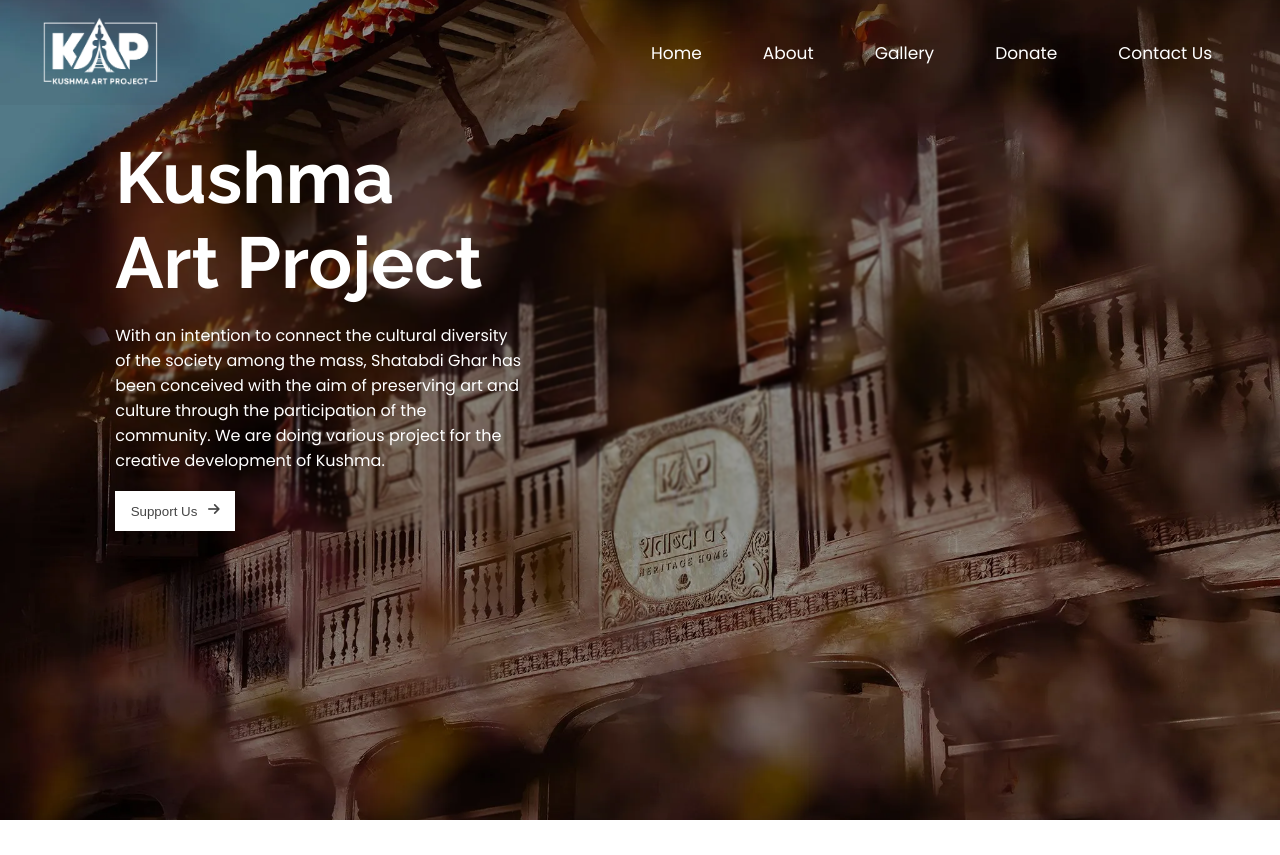
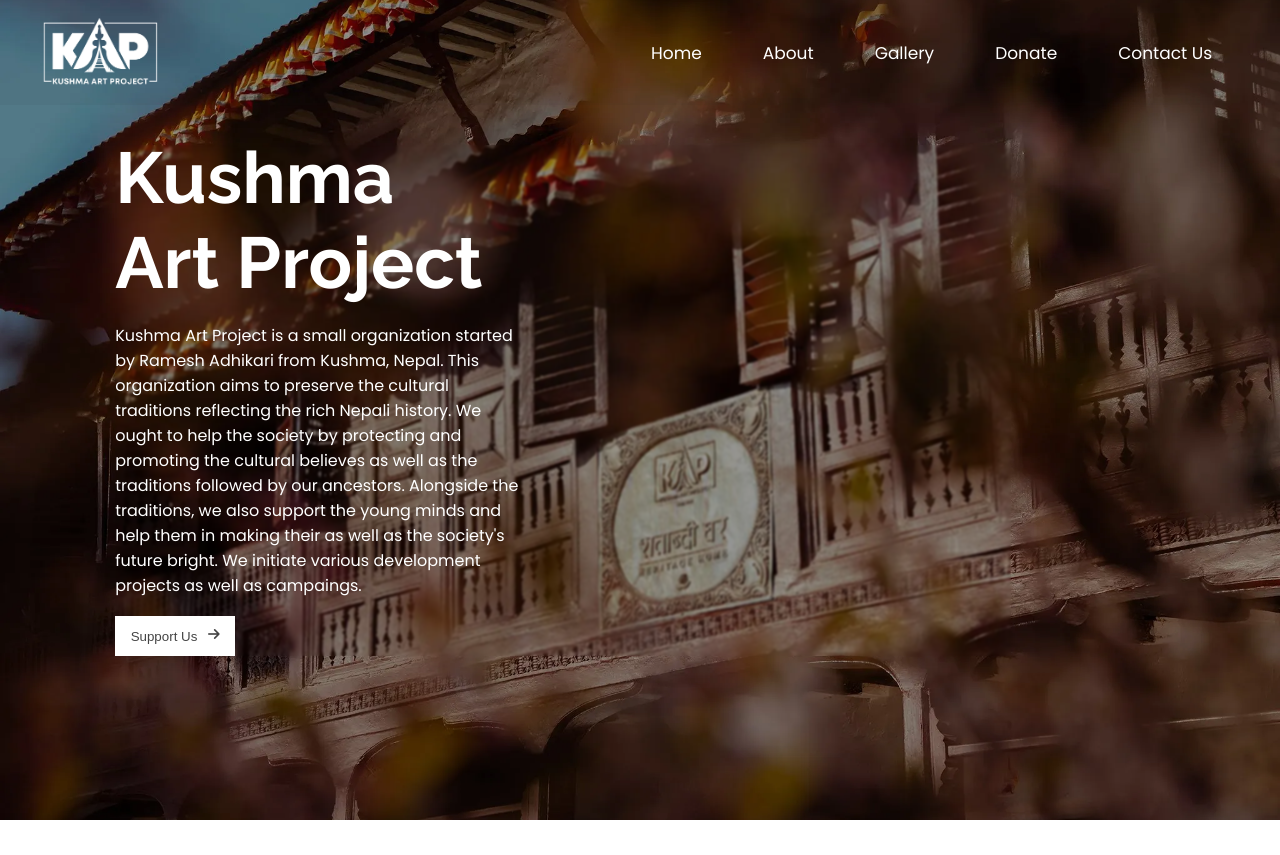
Before and after one commit to zenith-001/Satabdi-Ghar, a PHP site: page / in a window 1280 px wide. Shown: the top 855 px of the page. Run offline with PHP 8.4, Linux system fonts and the light colour scheme; data that the repository does not hold is empty; some libraries are stand-ins or nearby versions.

Commit message:
updated content

```diff
--- a/index.php
+++ b/index.php
@@ -53,10 +53,7 @@
             </p>
             <br />
             <p class="description">
-                With an intention to connect the cultural diversity of the society
-                among the mass, Shatabdi Ghar has been conceived with the aim of
-                preserving art and culture through the participation of the community.
-                We are doing various project for the creative development of Kushma.
+                Kushma Art Project is a small organization started by Ramesh Adhikari from Kushma, Nepal. This organization aims to preserve the cultural traditions reflecting the rich Nepali history. We ought to help the society by protecting and promoting the cultural believes as well as the traditions followed by our ancestors. Alongside the traditions, we also support the young minds and help them in making their as well as the society's future bright. We initiate various development projects as well as campaings.
             </p>
             <br>
             <a href="donate.html">
```
